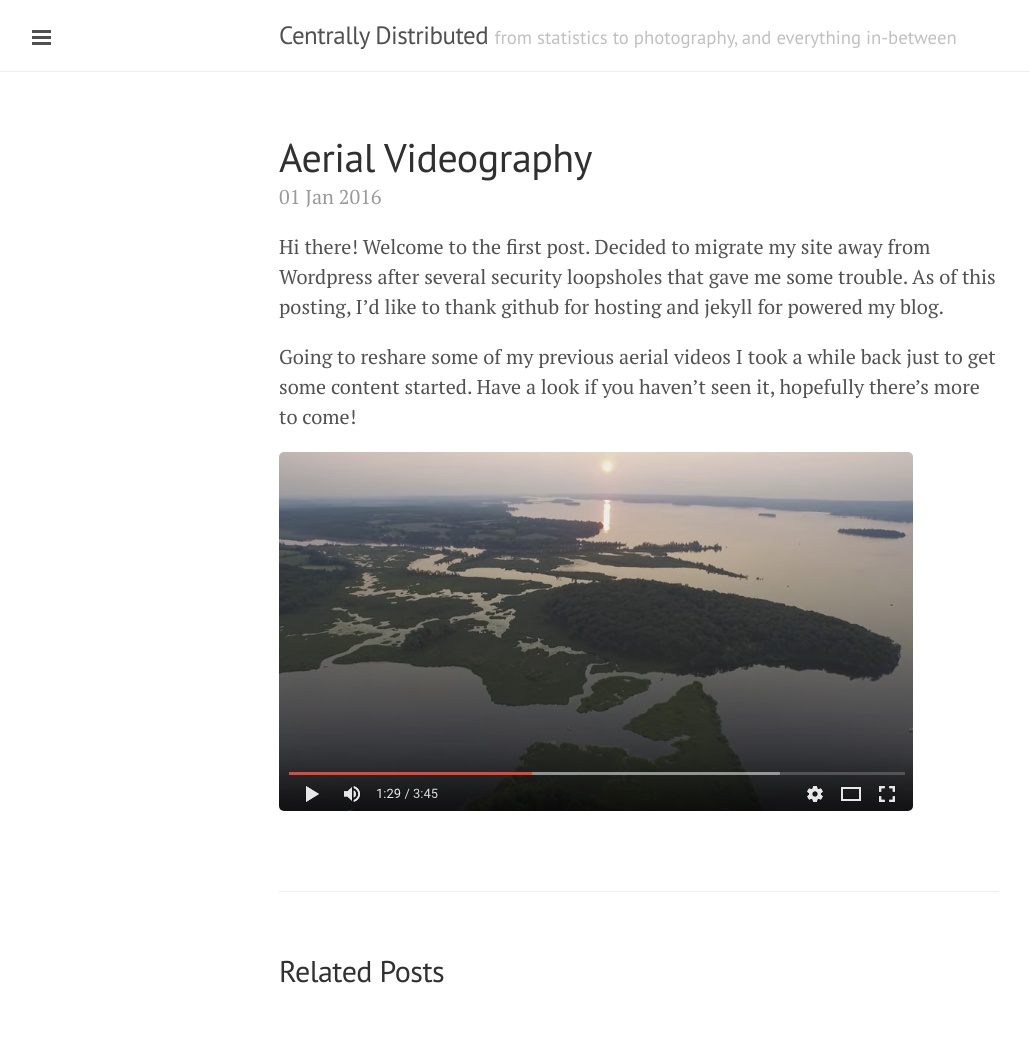
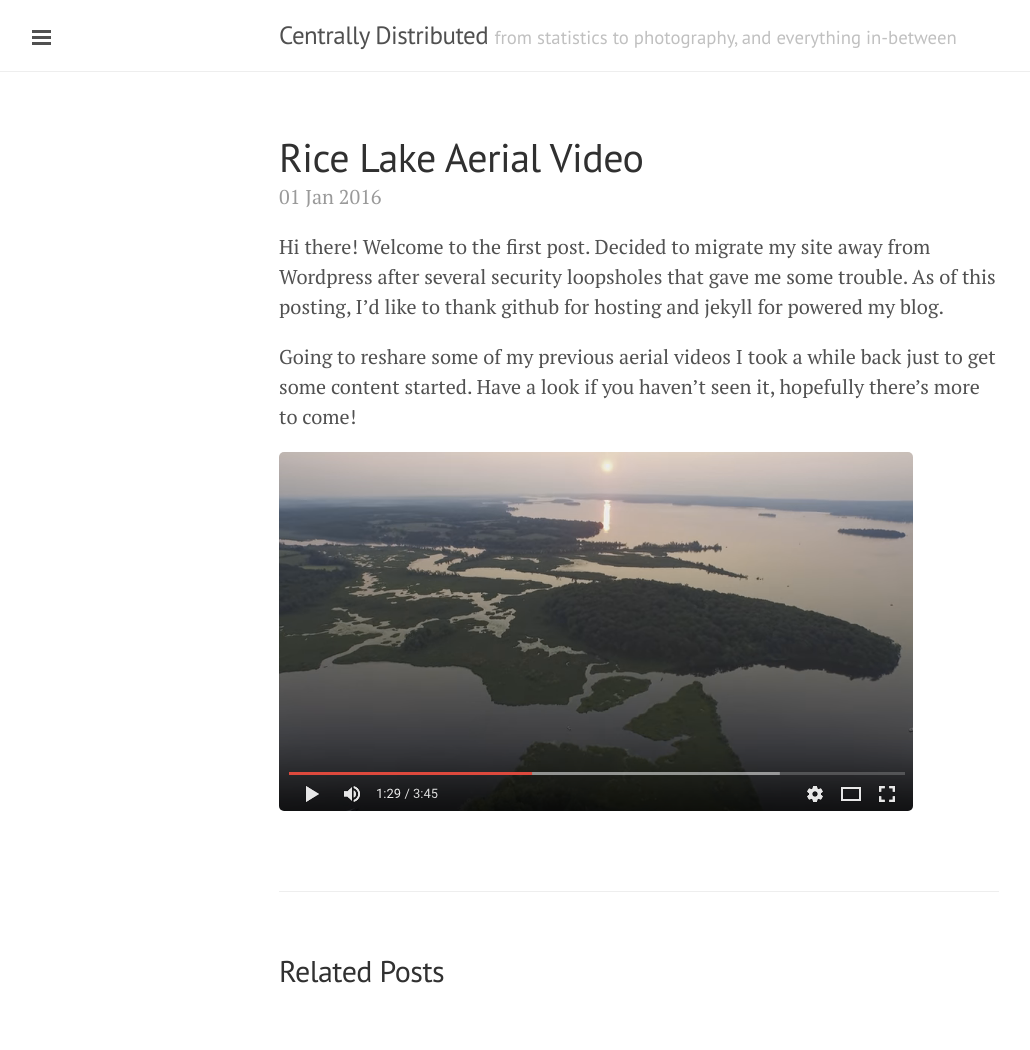
Before and after one commit to Estinox/estinox.github.io, a Jekyll site: the page built from _posts/2016-01-01-aerial-videos.md, in a window 1280 px wide. Shown: the whole page, without its empty margins (1-1031 px from the left). Built offline with Jekyll 4.4.1, drawn with Linux system fonts in a browser that asks for light colours.

Commit message:
title change

```diff
--- a/_posts/2016-01-01-aerial-videos.md
+++ b/_posts/2016-01-01-aerial-videos.md
@@ -1,6 +1,6 @@
 ---
 layout: post
-title: Aerial Videography
+title: Rice Lake Aerial Video
 ---
 
 Hi there! Welcome to the first post. Decided to migrate my site away from Wordpress after several security loopsholes that gave me some trouble. As of this posting, I'd like to thank github for hosting and jekyll for powered my blog.
```
